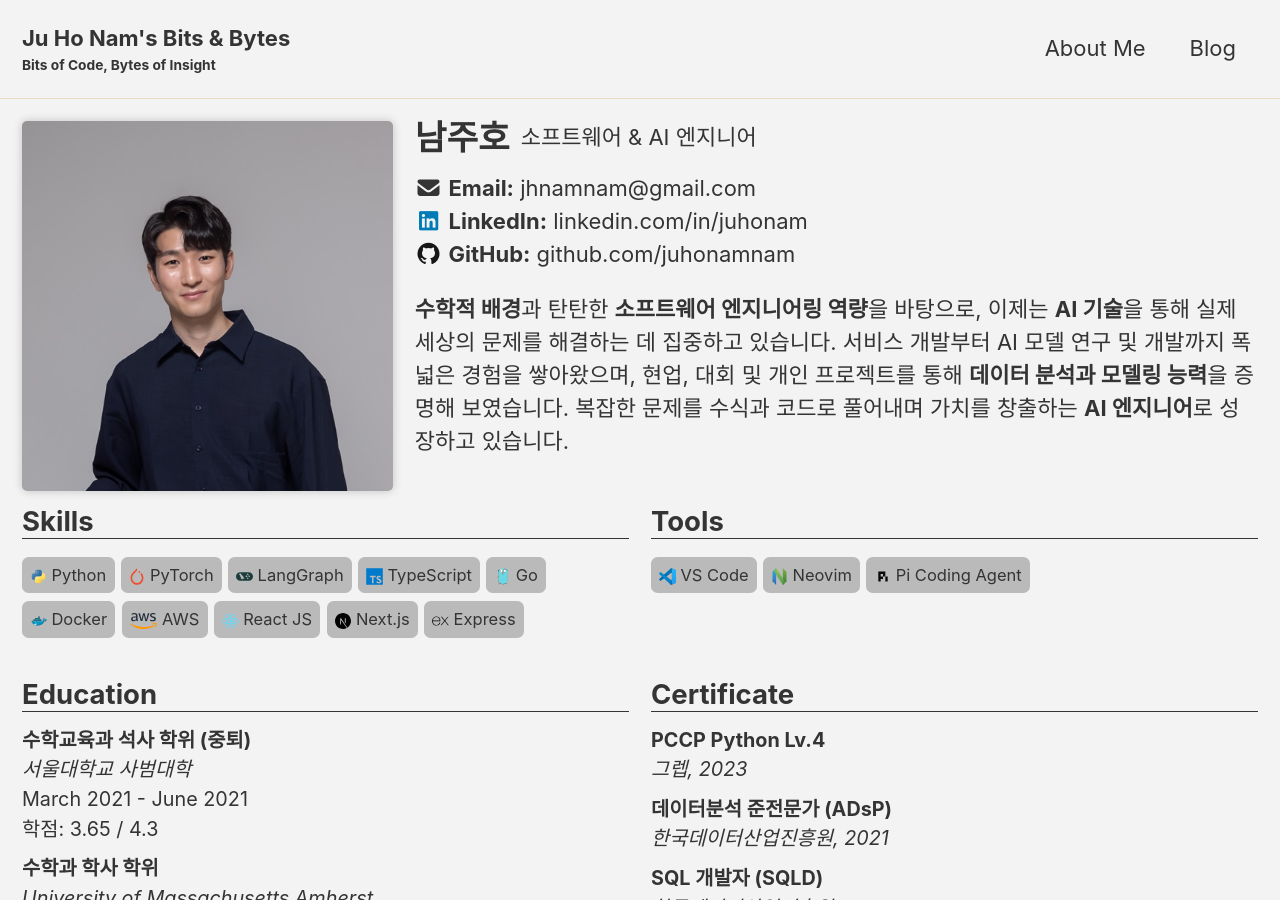
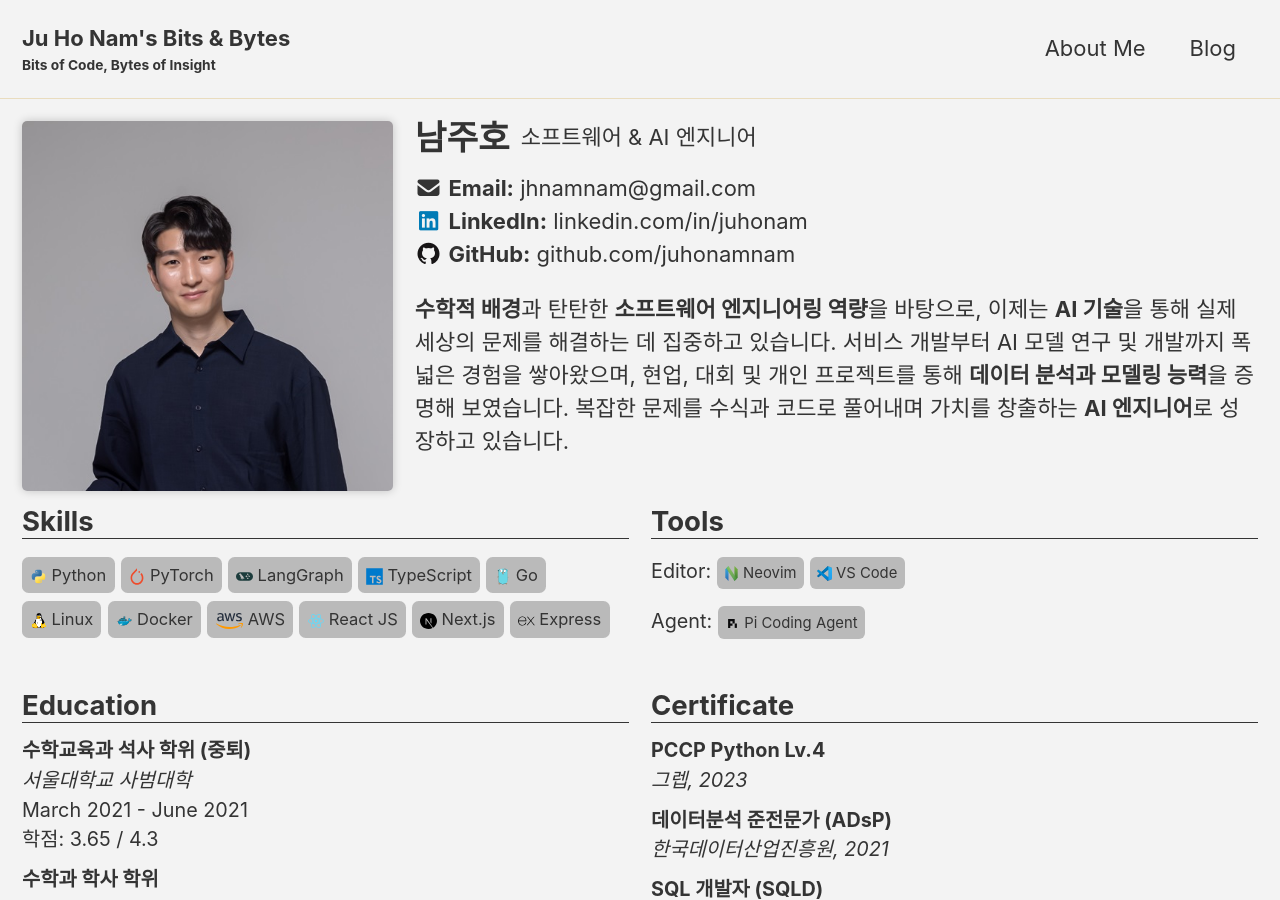
Before and after one commit to juhonamnam/juhonamnam.github.io, a Jekyll site: the page built from resume/index.html, in a window 1280 px wide and 900 px high. Built offline with Jekyll 4.4.1, drawn with Linux system fonts in a browser that asks for light colours; cached includes are drawn as plain includes.

Commit message:
add linux in skill

```diff
--- a/_data/about-me/main.yml
+++ b/_data/about-me/main.yml
@@ -52,6 +52,7 @@ skills:
   - langgraph
   - typescript
   - go
+  - linux
   - docker
   - aws
   - react
@@ -59,9 +60,11 @@ skills:
   - express
 
 tools:
-  - vscode
-  - neovim
-  - pi
+  editor:
+    - neovim
+    - vscode
+  agent:
+    - pi
 
 educations:
   - title:
--- a/_data/spec-icon.yml
+++ b/_data/spec-icon.yml
@@ -65,3 +65,5 @@ data:
     url: "https://github.com/juhonamnam/pi-agent-preset"
   vscode:
     name: "VS Code"
+  linux:
+    name: "Linux"
--- a/resume/index.html
+++ b/resume/index.html
@@ -52,10 +52,20 @@ use_qrcode: true
 
       <div class="info-box">
         <h2>Tools</h2>
-        {%- for tool in site.data.about-me.main.tools -%}
-          <small class="badge">{% include spec-icon.html spec_key=tool %}</small>
-          {{- " " -}}
-        {%- endfor -%}
+        <div class="info-item">
+          Editor:{{- " " -}}
+          {%- for editor in site.data.about-me.main.tools.editor -%}
+            <small class="badge">{% include spec-icon.html spec_key=editor %}</small>
+            {{- " " -}}
+          {%- endfor -%}
+        </div>
+        <div class="info-item">
+          Agent:{{- " " -}}
+          {%- for agent in site.data.about-me.main.tools.agent -%}
+            <small class="badge">{% include spec-icon.html spec_key=agent %}</small>
+            {{- " " -}}
+          {%- endfor -%}
+        </div>
       </div>
 
       <div class="info-box">
```
Also changed, not shown: about-me/index.html (+14 -4 lines), images/icons/linux.svg (added).
